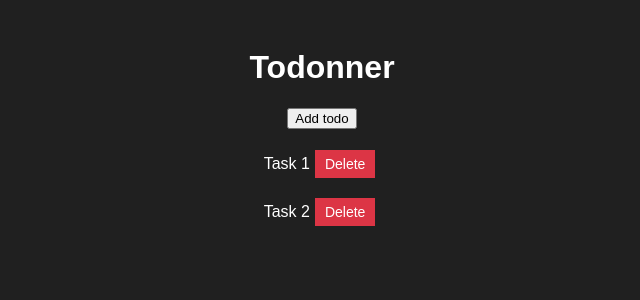
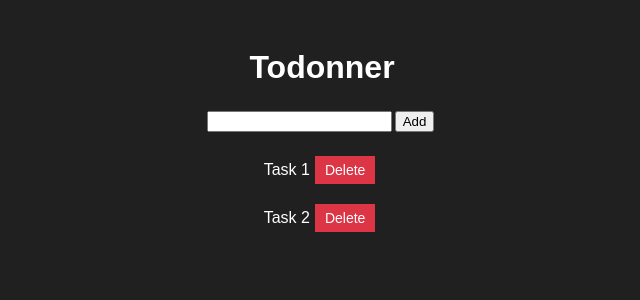
Before and after one commit to Kelamir/todonner, a React (Create React App) app: page / in a window 1280 px wide. Shown: the top 300 px of the page, without its empty margins (318-958 px from the left). Built offline with nearby package versions, Linux system fonts and the light colour scheme.

Commit message:
feat: ability to add new tasks and display them

```diff
--- a/src/App.css
+++ b/src/App.css
@@ -10,6 +10,10 @@
 
 h1 {
   text-align: center;
+}
+
+button {
+  margin: 3px;
 }
 
 .todo-form {
--- a/src/Main.tsx
+++ b/src/Main.tsx
@@ -1,10 +1,41 @@
 import "./App.css";
+import { useStateBox } from "./utils/state";
+
+function AddTaskForm() {
+  const { addTask } = useStateBox();
+
+  const handleSubmit = (e: any) => {
+    e.preventDefault();
+    const form = e.target;
+    const formData = new FormData(form);
+    const input = formData.get("taskInput") as string;
+    addTask(input);
+
+    form.reset();
+  };
+
+  return (
+    <form onSubmit={handleSubmit}>
+      <input name="taskInput" />
+      <button type="submit">Add</button>
+    </form>
+  );
+}
+
+function DisplayTasks() {
+  const tasks = useStateBox((state) => state.tasksList);
+
+  return <div>{tasks}</div>;
+}
 
 function App() {
   return (
     <div className="container">
       <h1>Todonner</h1>
-      <button>Add todo</button>
+
+      <AddTaskForm />
+      <DisplayTasks />
+
       <ul className="todo-list">
         <li className="todo-item">
           Task 1 <button>Delete</button>
```
Also changed, not shown: src/utils/state.tsx (+4 -4 lines), 1 other file (tests, documents, lock files or other folders).
